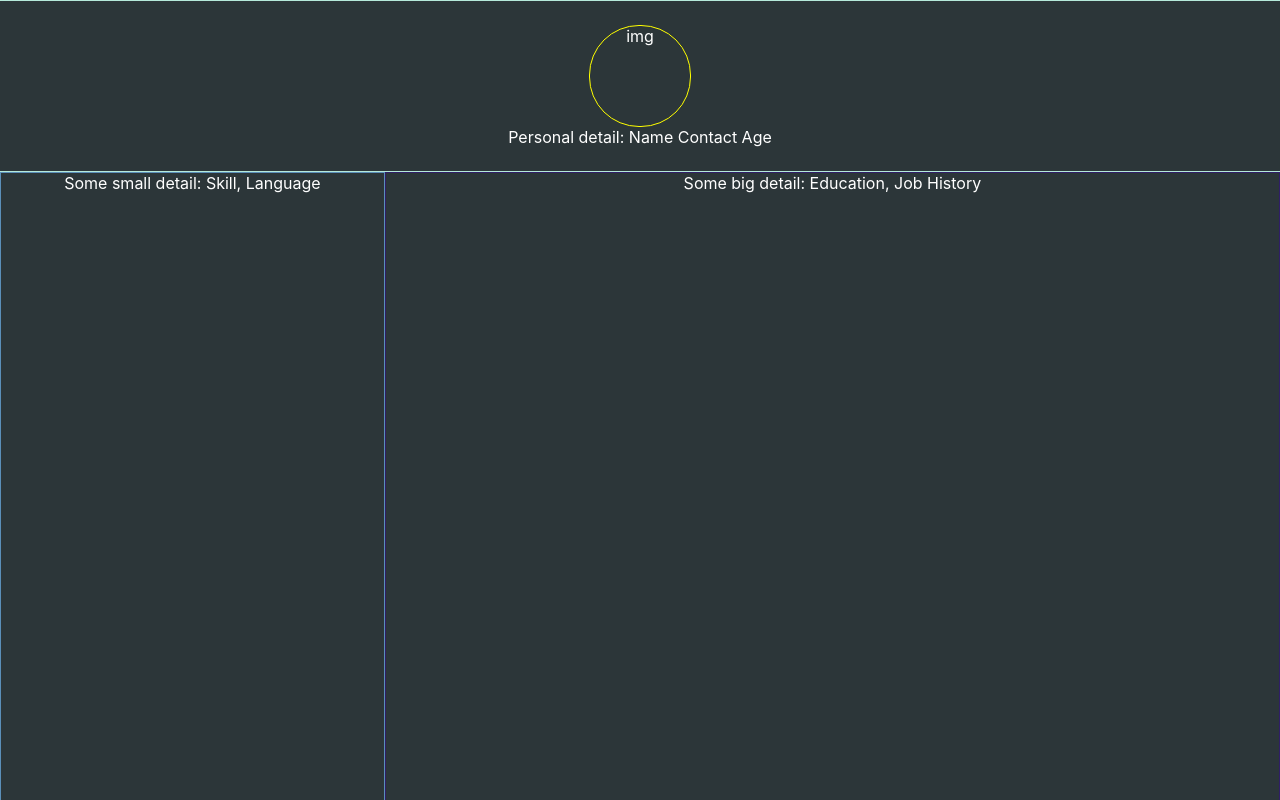
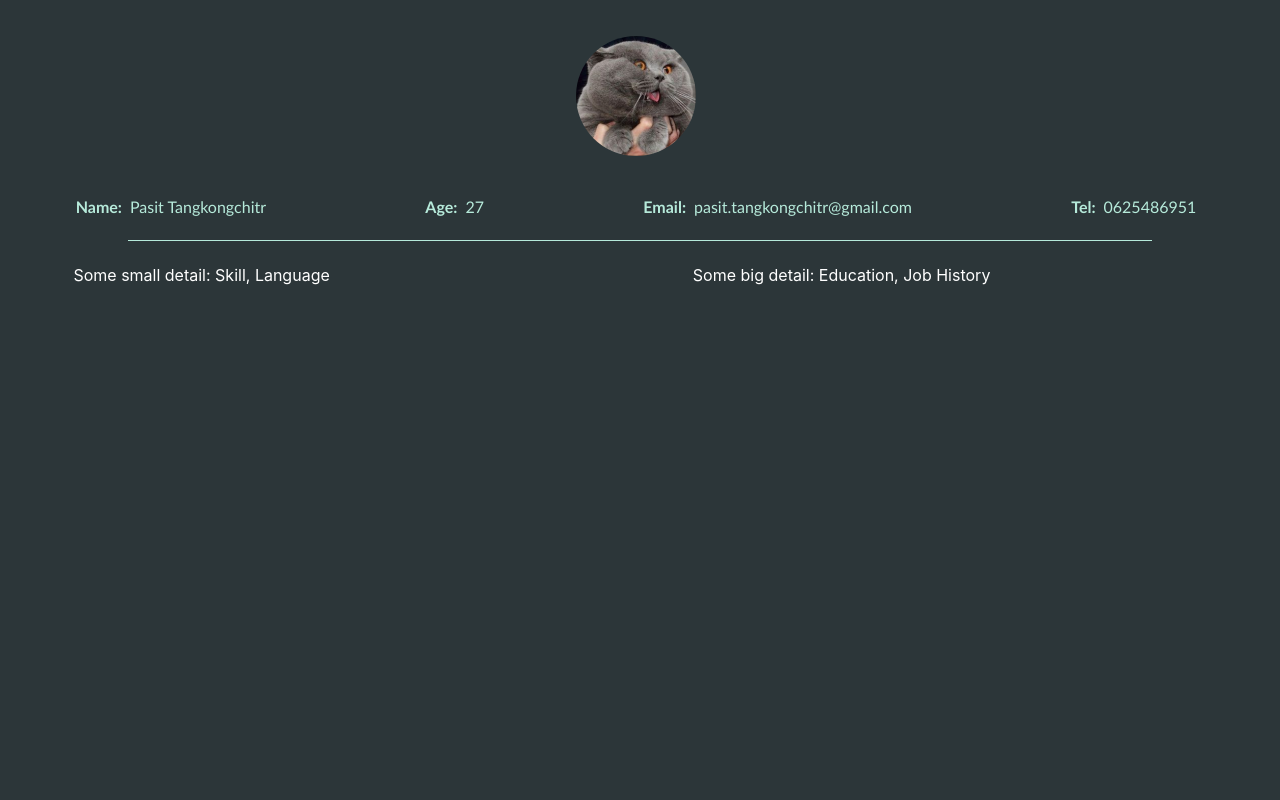
Before and after one commit to toppasit/self-introduction, a React (Create React App) app: page / in a window 1280 px wide. Built offline with nearby package versions, Linux system fonts and the light colour scheme.

Commit message:
handle header

```diff
--- a/src/Component/Profile/body.js
+++ b/src/Component/Profile/body.js
@@ -12,13 +12,15 @@ const Body = styled.div`
 const SideBody = styled.div`
   height: 100%;
   width: 30vw;
-  border: 1px solid #5B8FB9;
+  padding: 24px;
+  // border: 1px solid #5B8FB9;
 `
 
 const MainBody = styled.div`
   height: 100%;
   width: 70vw;
-  border: 1px solid #301E67;
+  padding: 24px;
+  // border: 1px solid #301E67;
 `
 
 export const ProfileBody = () => {
--- a/src/Component/Profile/header.js
+++ b/src/Component/Profile/header.js
@@ -1,29 +1,105 @@
 import React from "react";
 import styled from "styled-components";
+import MyPic from '../../Asset/me.png'
+
+const Container = styled.div`
+  display: flex;
+  flex-direction: column;
+  align-items: center;
+  width: 100vw;
+  font-family: 'Trebuchet MS';
+`
 
 const Header = styled.div`
   display: flex;
   flex-direction: column;
   align-items: center;
-  height: 150px;
+  justify-content: space-between;
+  height: 180px;
   width: 100%;
-  padding: 24px;
-  border: 1px solid #B6EADA;
+  padding: 36px 24px 24px 16px;
 `
 
 const ImgContainer = styled.div`
-  height: 100px;
-  width: 100px;
-  border-radius: 50px;
-  border: 1px solid yellow;
+  height: 120px;
+  width: 120px;
+`
+
+const MyImage = styled.img`
+  width: 120px;
+  height: 120px;
+  border-radius: 60px;
+`
+
+const PersonalInfoContainer = styled.div`
+  display: flex;
+  justify-content: space-around;
+  width: 100%;
+  color: #B6EADA;
+`
+
+const PersonalInfo = styled.div`
+  display: flex;
+  justift-content: flex-start;
+  align-items: flex-end;
+`
+
+const Bold = styled.div`
+  font-weight: bold;
+  font-size: 16px;
+  margin: 0 8px 0 0;
+`
+
+const Normal = styled.div`
+  font-size: 16px;
+`
+
+const EndLine = styled.div`
+  width: 80%;
+  border-bottom: 1px solid #B6EADA;
+`
+
+const Wave = styled.div`
+  position: relative;
+  background-color: #3bb78f;
+  background-image: linear-gradient(315deg, #3bb78f 0%, #0bab64 74%);
+  &:before {
+    content: "";
+    position: absolute;
+    bottom: 0;
+    left: 0;
+    width: 100%;
+    height: 215px;
+    background: url(wave.png);
+    background-size: cover;
+    background-repeat: no-repeat;
+  }
 `
 
 export const ProfileHeader = () => {
   return (
-    <Header>
-      <ImgContainer>img</ImgContainer>
-      <div>Personal detail: Name Contact Age</div>
-    </Header>
+    <Container>
+      <Header>
+        <ImgContainer>
+          <MyImage src={MyPic}/>
+        </ImgContainer>
+        <PersonalInfoContainer>
+          <PersonalInfo>
+            <Bold>Name: </Bold><Normal>Pasit Tangkongchitr</Normal>
+          </PersonalInfo>
+          <PersonalInfo>
+            <Bold>Age: </Bold><Normal>27</Normal>
+          </PersonalInfo>
+          <PersonalInfo>
+            <Bold>Email: </Bold><Normal>pasit.tangkongchitr@gmail.com</Normal>
+          </PersonalInfo>
+          <PersonalInfo>
+            <Bold>Tel: </Bold><Normal>0625486951</Normal>
+          </PersonalInfo>
+        </PersonalInfoContainer>
+      </Header>
+      <EndLine></EndLine>
+    </Container>
   )
 }
 
```
